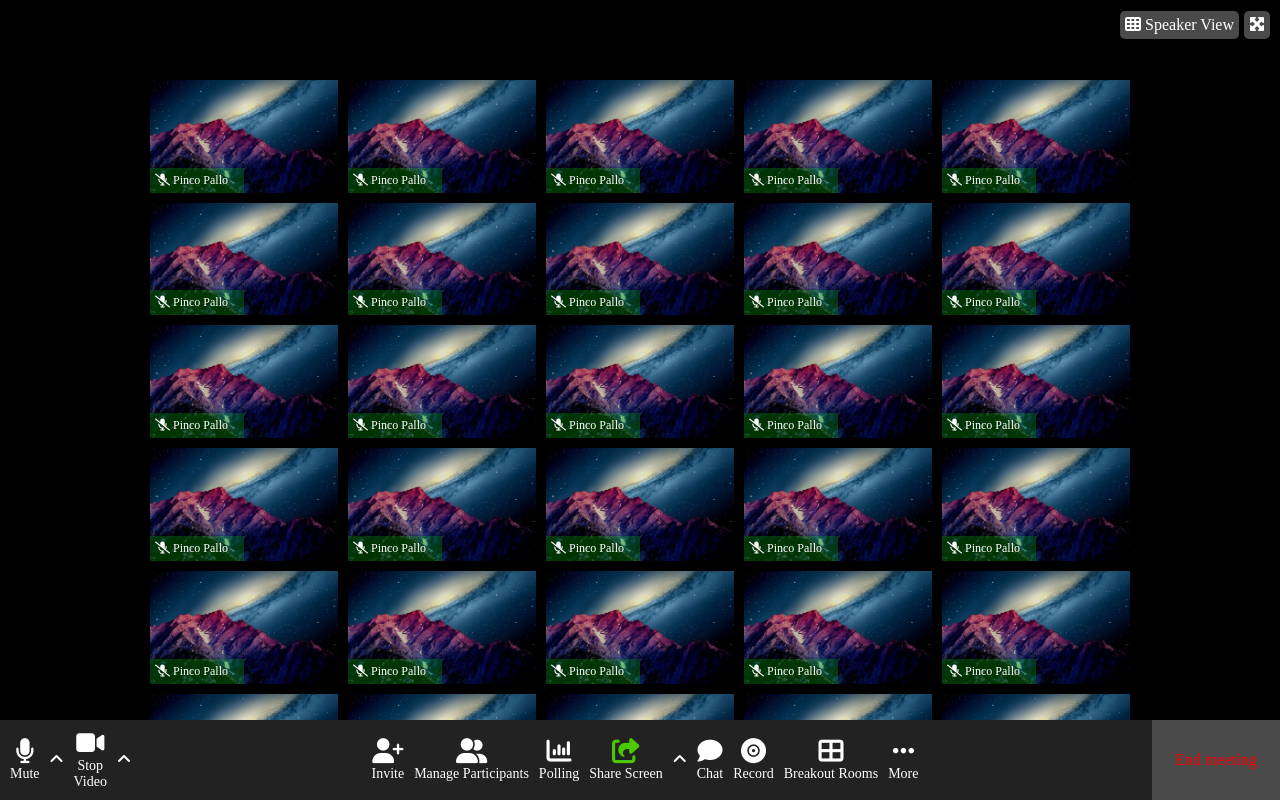
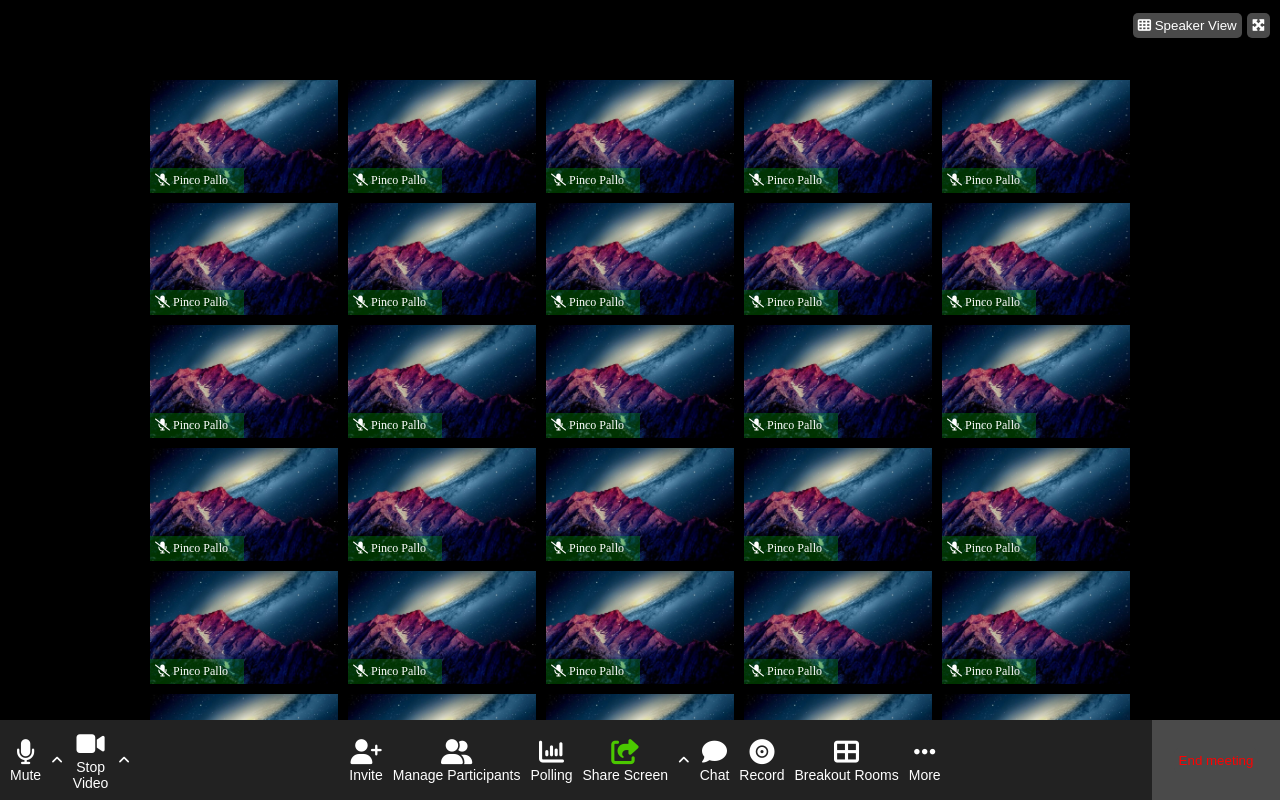
Before and after one commit to matteomedori/html-css-zoom, a plain HTML site: page index.html in a window 1280 px wide. Drawn offline with Linux system fonts and the light colour scheme.

Commit message:
fix: sostituiti button ai link

```diff
--- a/css/style.css
+++ b/css/style.css
@@ -14,11 +14,32 @@ RESET
 COMMON
 ----------
 */
-a {
-  color: white;
-  text-decoration: none;
+button {
+  border: none;
+  cursor: pointer;
 }
 
+button.secondary-btn {
+  background-color: #4a4a4a;
+  padding: 5px;
+  border-radius: 5px;
+  color: white;
+}
+
+button.secondary-btn:active {
+  color: #4bc800;
+}
+
+button.primary-btn {
+  background-color: #222222;
+  display: inline-block;
+  text-align: center;
+  color: white;
+}
+
+button.primary-btn:active {
+  color: #4bc800;
+}
 /*
 ----------
 HEADER
@@ -34,13 +55,6 @@ header {
   padding-top: 10px;
   padding-right: 10px;
   gap: 5px;
-}
-
-.speaker-view,
-.maximize {
-  background-color: #4a4a4a;
-  padding: 5px;
-  border-radius: 5px;
 }
 
 /*
@@ -129,11 +143,6 @@ footer {
   gap: 10px;
 }
 
-.icon {
-  display: inline-block;
-  text-align: center;
-}
-
 .symbol {
   font-size: 25px;
 }
@@ -142,18 +151,10 @@ footer {
   font-size: 14px;
 }
 
-.symbol.share a {
+.symbol.share {
   color: #4bc800;
 }
 
-.footer-right a {
+.footer-right button {
   color: red;
 }
-
-.full-icon:hover a {
-  color: aqua;
-}
-
-.full-icon:hover .icon-name {
-  color: aqua;
-}
--- a/index.html
+++ b/index.html
@@ -21,12 +21,12 @@
   <body>
     <!-- header -->
     <header>
-      <span class="speaker-view">
-        <a href="#"><i class="fa-solid fa-table-cells"></i> Speaker View</a>
-      </span>
-      <span class="maximize"
-        ><a href="#"><i class="fa-solid fa-maximize"></i></a
-      ></span>
+      <button class="secondary-btn">
+        <i class="fa-solid fa-table-cells"></i> Speaker View
+      </button>
+      <button class="secondary-btn">
+        <i class="fa-solid fa-maximize"></i>
+      </button>
     </header>
     <!-- /header -->
 
@@ -286,28 +286,28 @@
       <div class="footer-left">
         <!-- full-icon-->
         <div class="full-icon">
-          <div class="icon">
+          <button class="primary-btn">
             <div class="symbol">
-              <a href="#"><i class="fa-solid fa-microphone"></i></a>
+              <i class="fa-solid fa-microphone"></i>
             </div>
             <div class="icon-name">Mute</div>
-          </div>
-          <span class="arrow-up"
-            ><a href="#"><i class="fa-solid fa-angle-up"></i></a
-          ></span>
+          </button>
+          <button class="primary-btn">
+            <i class="fa-solid fa-angle-up"></i>
+          </button>
         </div>
         <!-- /full-icon-->
 
         <div class="full-icon">
-          <div class="icon">
+          <button class="primary-btn">
             <div class="symbol">
-              <a href="#"><i class="fa-solid fa-video"></i></a>
+              <i class="fa-solid fa-video"></i>
             </div>
             <div class="icon-name">Stop Video</div>
-          </div>
-          <span class="arrow-up"
-            ><a href="#"><i class="fa-solid fa-angle-up"></i></a
-          ></span>
+          </button>
+          <button class="primary-btn">
+            <i class="fa-solid fa-angle-up"></i>
+          </button>
         </div>
       </div>
       <!-- /footer: left part -->
@@ -315,84 +315,86 @@
       <!-- footer: center part -->
       <div class="footer-center">
         <div class="full-icon">
-          <div class="icon">
+          <button class="primary-btn">
             <div class="symbol">
-              <a href="#"><i class="fa-solid fa-user-plus"></i></a>
+              <i class="fa-solid fa-user-plus"></i>
             </div>
             <div class="icon-name">Invite</div>
-          </div>
+          </button>
         </div>
 
         <div class="full-icon">
-          <div class="icon">
+          <button class="primary-btn">
             <div class="symbol">
-              <a href="#"><i class="fa-solid fa-user-group"></i></a>
+              <i class="fa-solid fa-user-group"></i>
             </div>
             <div class="icon-name">Manage Participants</div>
-          </div>
+          </button>
         </div>
 
         <div class="full-icon">
-          <div class="icon">
+          <button class="primary-btn">
             <div class="symbol">
-              <a href="#"><i class="fa-solid fa-chart-column"></i></a>
+              <i class="fa-solid fa-chart-column"></i>
             </div>
             <div class="icon-name">Polling</div>
-          </div>
+          </button>
         </div>
 
         <div class="full-icon">
-          <div class="icon">
+          <button class="primary-btn">
             <div class="symbol share">
-              <a href="#"><i class="fa-solid fa-share-from-square"></i></a>
+              <i class="fa-solid fa-share-from-square"></i>
             </div>
             <div class="icon-name">Share Screen</div>
-          </div>
-          <span class="arrow-up"
-            ><a href="#"><i class="fa-solid fa-angle-up"></i></a
-          ></span>
+          </button>
+          <button class="primary-btn">
+            <i class="fa-solid fa-angle-up"></i>
+          </button>
         </div>
 
         <div class="full-icon">
-          <div class="icon">
+          <button class="primary-btn">
             <div class="symbol">
-              <a href="#"><i class="fa-solid fa-comment"></i></a>
+              <i class="fa-solid fa-comment"></i>
             </div>
             <div class="icon-name">Chat</div>
-          </div>
+          </button>
         </div>
 
         <div class="full-icon">
-          <div class="icon">
+          <button class="primary-btn">
             <div class="symbol">
-              <a href="#"><i class="fa-solid fa-record-vinyl"></i></a>
+              <i class="fa-solid fa-record-vinyl"></i>
             </div>
             <div class="icon-name">Record</div>
-          </div>
+          </button>
         </div>
 
         <div class="full-icon">
-          <div class="icon">
+          <button class="primary-btn">
             <div class="symbol">
-              <a href="#"><i class="fa-solid fa-table-cells-large"></i></a>
+              <i class="fa-solid fa-table-cells-large"></i>
             </div>
             <div class="icon-name">Breakout Rooms</div>
-          </div>
+          </button>
         </div>
 
         <div class="full-icon">
-          <div class="icon">
+          <button class="primary-btn">
             <div class="symbol">
-              <a href="#"><i class="fa-solid fa-ellipsis"></i></a>
+              <i class="fa-solid fa-ellipsis"></i>
             </div>
             <div class="icon-name">More</div>
-          </div>
+          </button>
         </div>
       </div>
       <!-- /footer: center part -->
 
       <!-- footer: right part -->
-      <div class="footer-right"><a href="#">End meeting</a></div>
+      <div class="footer-right">
+        <button class="secondary-btn">End meeting</button>
+      </div>
       <!-- /footer: right part -->
     </footer>
     <!-- /footer -->
```
